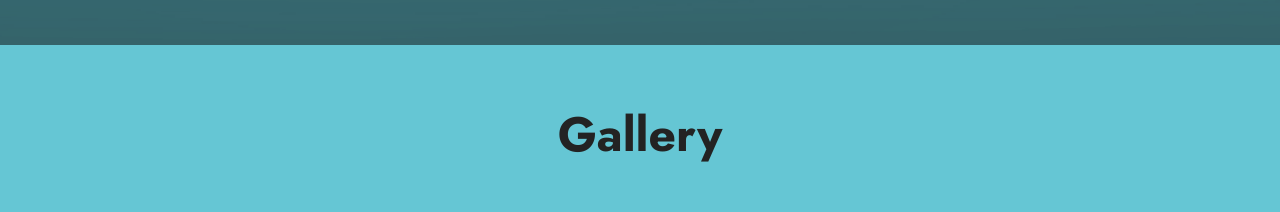
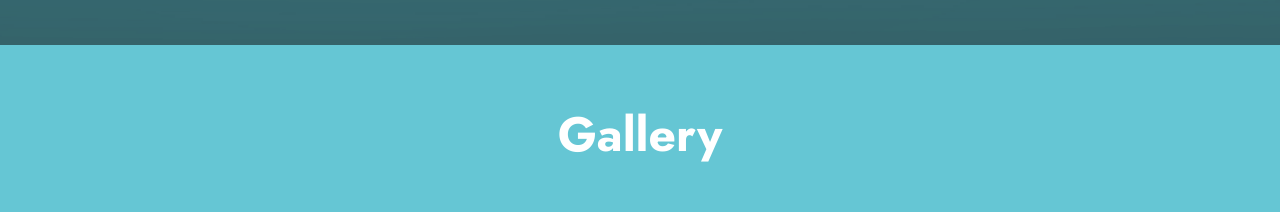
Before and after one commit to DipsArt/HighThought, a plain HTML site: page index.html in a window 1280 px wide. Shown: the part 2613-2825 px from the top of the page. Drawn offline with Linux system fonts and the light colour scheme; files whose address does not match are found by name.

Commit message:
Update index.html

```diff
--- a/index.html
+++ b/index.html
@@ -222,7 +222,7 @@
             <div class="row justify-content-center">
 
                 <div class="col-12 col-md-10">
-                        <div class="mbr-section-head" style="margin-bottom: 10px;">
+                        <div class="mbr-section-head" style="margin-bottom: 10px; color:white">
                                 <h3 class="mbr-section-title mbr-fonts-style align-center mb-0 display-2">
                                     <strong>Gallery</strong>
                                 </h3>
```
